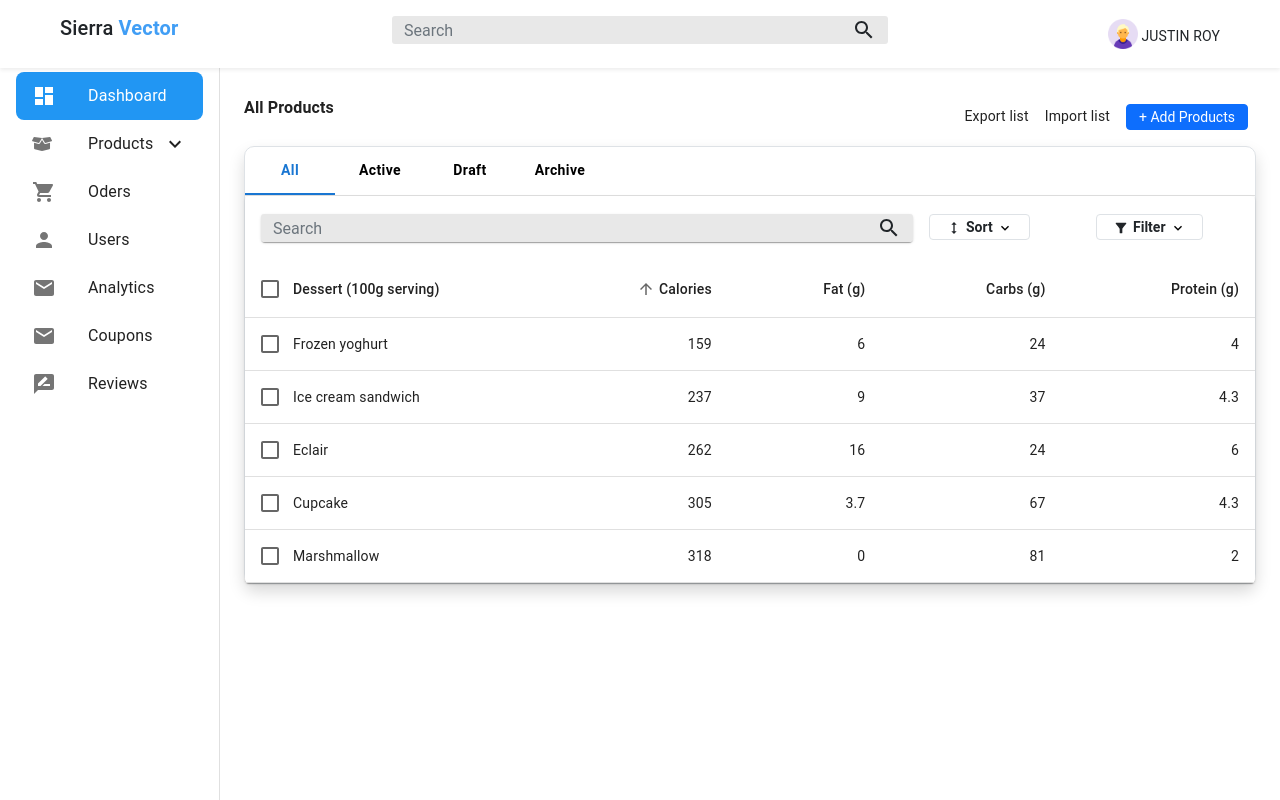
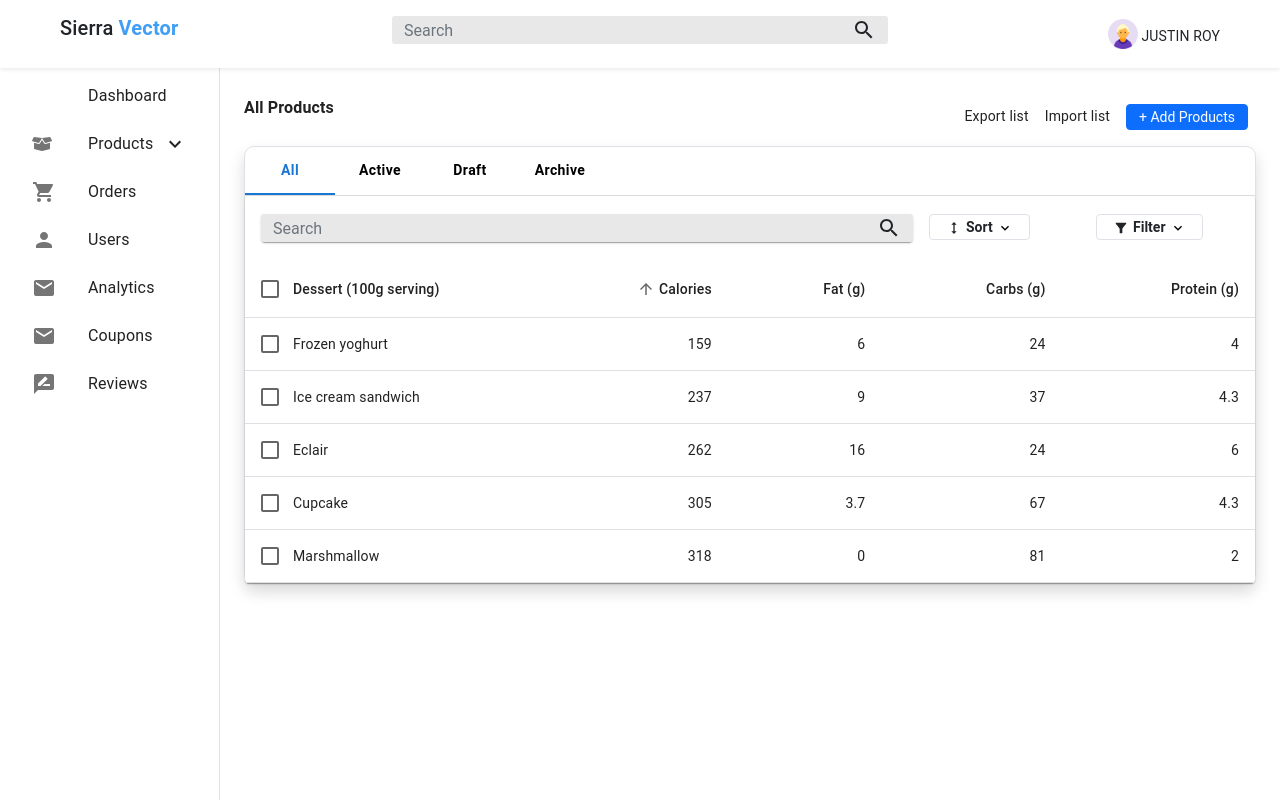
Before and after one commit to poojaksingh/Sierra-Vector, a React (Create React App) app: page / in a window 1280 px wide. Built offline with nearby package versions, Linux system fonts and the light colour scheme.

Commit message:
Add Pages and containers

```diff
--- a/src/Components/Sidebar/Sidebar.jsx
+++ b/src/Components/Sidebar/Sidebar.jsx
@@ -53,8 +53,8 @@ function Sidebar() {
               onClick={() => navigate("orders")}
               sx={{
                 borderRadius: 2,
-                bgcolor: pathname === "/" ? "#2196F3" : "",
-                color: pathname === "/" ? "#fff" : "",
+                bgcolor: pathname === "/orders" ? "#2196F3" : "",
+                color: pathname === "/orders" ? "#fff" : "",
               }}
             >
               <ListItemIcon
@@ -75,16 +75,46 @@ function Sidebar() {
             </ListItem>
             <Collapse in={open} timeout="auto" unmountOnExit>
               <List component="div" disablePadding>
-                <ListItem button key={"All Products"} sx={{ pl: 4 }}>
+                <ListItem
+                  button
+                  key={"All Products"}
+                  onClick={() => navigate("allProducts")}
+                  sx={{
+                    pl: 4,
+                    borderRadius: 2,
+                    bgcolor: pathname === "/" ? "#2196F3" : "",
+                    color: pathname === "/" ? "#fff" : "",
+                  }}
+                >
                   <ListItemText primary="All Products" />
                 </ListItem>
-                <ListItem button key={"Categories"} sx={{ pl: 4 }}>
+                <ListItem
+                  button
+                  key={"Categories"}
+                  onClick={() => navigate("categories")}
+                  sx={{
+                    pl: 4,
+                    borderRadius: 2,
+                    bgcolor: pathname === "/categories" ? "#2196F3" : "",
+                    color: pathname === "/categories" ? "#fff" : "",
+                  }}
+                >
                   <ListItemIcon>
                     <MailIcon />
                   </ListItemIcon>
                   <ListItemText primary="categories" />
                 </ListItem>
-                <ListItem button key={"Inventory"} sx={{ pl: 4 }}>
+                <ListItem
+                  button
+                  key={"Inventory"}
+                  onClick={() => navigate("inventory")}
+                  sx={{
+                    pl: 4,
+                    borderRadius: 2,
+                    bgcolor: pathname === "/inventory" ? "#2196F3" : "",
+                    color: pathname === "/inventory" ? "#fff" : "",
+                  }}
+                >
                   <ListItemIcon>
                     <MailIcon />
                   </ListItemIcon>
@@ -92,11 +122,20 @@ function Sidebar() {
                 </ListItem>
               </List>
             </Collapse>
-            <ListItem button key={"Dashboard"}>
+            <ListItem
+              button
+              key={"Orders"}
+              onClick={() => navigate("orders")}
+              sx={{
+                borderRadius: 2,
+                bgcolor: pathname === "/orders" ? "#2196F3" : "",
+                color: pathname === "/orders" ? "#fff" : "",
+              }}
+            >
               <ListItemIcon>
                 <ShoppingCartIcon />
               </ListItemIcon>
-              <ListItemText primary={"Oders"} />
+              <ListItemText primary={"Orders"} />
             </ListItem>
             <ListItem button key={"users"}>
               <ListItemIcon>
```
